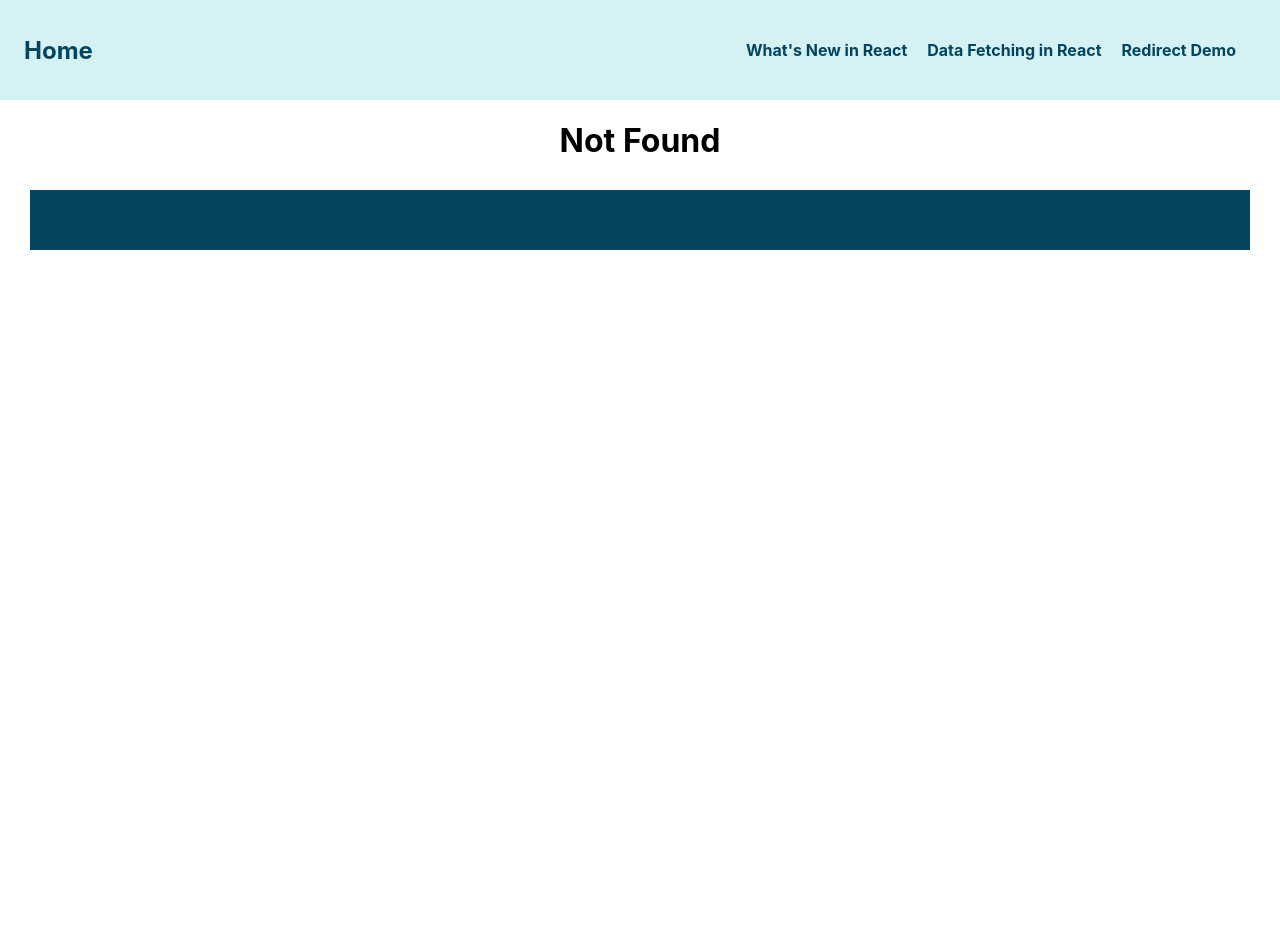
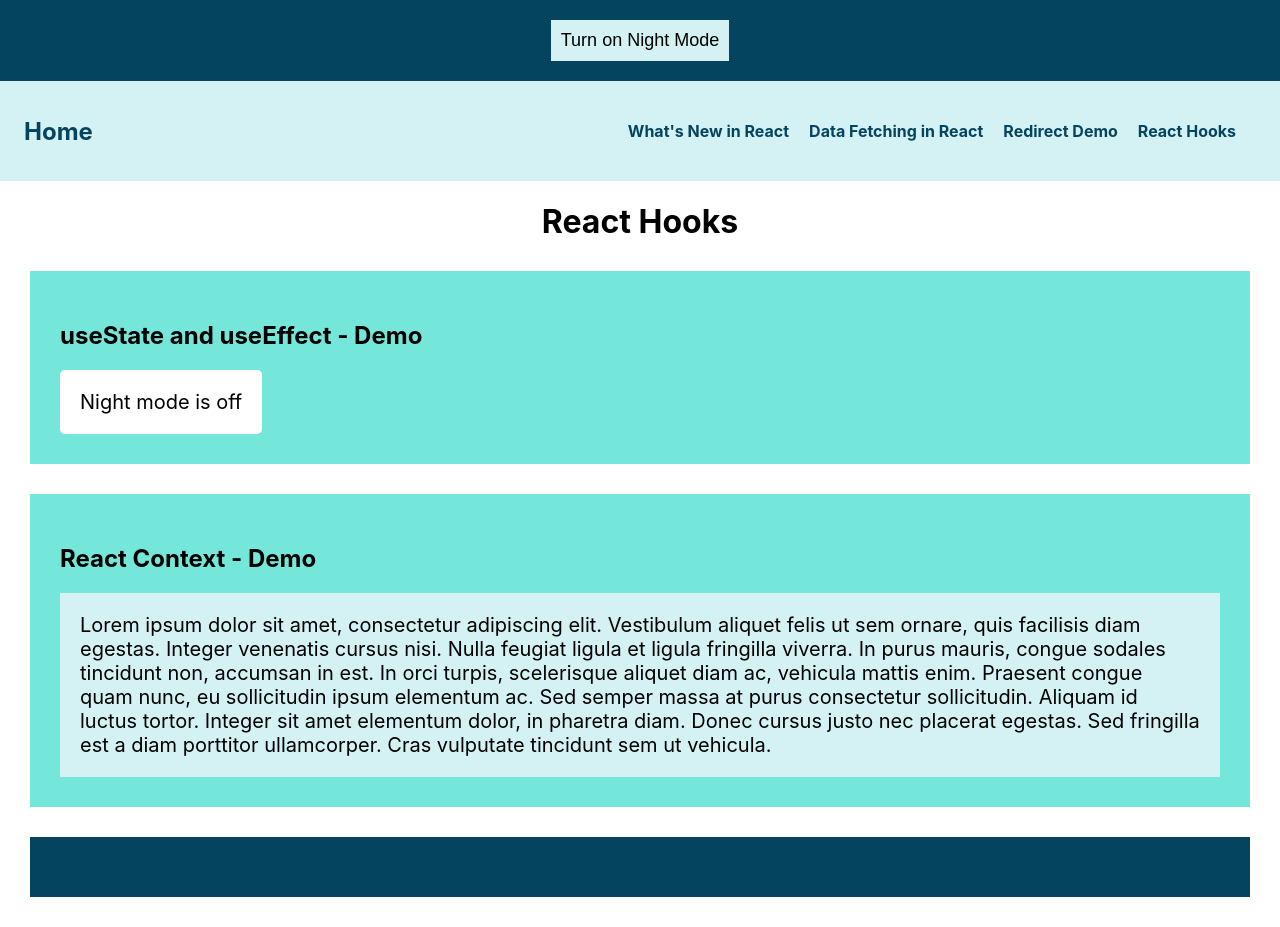
Before and after one commit to ct-aa/dotTheory---React, a React (Vite) app: page /react-hooks in a window 1280 px wide. Before the commit this address had no page. Before the commit the page ends 800 px from the top, so only its background shows below. Built offline with nearby package versions, Linux system fonts and the light colour scheme.

Commit message:
RCT-286: React Hooks

```diff
--- /dev/null
+++ b/src/App.css
@@ -0,0 +1,14 @@
+.night-mode-button-container {
+  background-color: #05445e;
+  padding: 20px;
+  display: flex;
+  justify-content: center;
+  align-items: center;
+}
+
+.night-mode-button {
+  background-color: #d4f1f4;
+  border: none;
+  padding: 10px;
+  font-size: 18px;
+}
--- a/src/App.jsx
+++ b/src/App.jsx
@@ -10,11 +10,31 @@ import Navbar from "./components/Navbar/Navbar";
 import Home from "./components/Home/Home";
 import UserDetails from "./components/DataFetchingInReact/subComponents/UserDetails";
 import NotFound from "./components/NotFound/NotFound";
+import { useState, createContext } from "react";
+import ReactHooks from "./components/ReactHooks/ReactHooks";
+import "./App.css";
+
+export const NightModeContext = createContext();
 
 const App = () => {
+  const [isNightMode, setIsNightMode] = useState(false);
+  const nightModeButtonLabel = isNightMode
+    ? "Turn off Night Mode"
+    : "Turn on Night Mode";
+
+  const toggleIsNightMode = () => {
+    setIsNightMode(!isNightMode);
+  };
+
   return (
+    <NightModeContext.Provider value={isNightMode}>
       <Router>
         <div className="App">
+          <div className="night-mode-button-container">
+            <button className="night-mode-button" onClick={toggleIsNightMode}>
+              {nightModeButtonLabel}
+            </button>
+          </div>
           <Navbar />
           <div>
             <Routes>
@@ -30,6 +50,7 @@ const App = () => {
               />
               {/* Navigate(Redirect) Route - Demo */}
               <Route path="/redirect-demo" element={<Navigate to="/" />} />
+              <Route path="/react-hooks" element={<ReactHooks />} />
               {/* Dynamic Routes - Demo */}
               <Route path="/user/:name" element={<UserDetails />} />
               {/* Catch All Route - Demo */}
@@ -38,6 +59,7 @@ const App = () => {
           </div>
         </div>
       </Router>
+    </NightModeContext.Provider>
   );
 };
 
--- a/src/components/Navbar/Navbar.jsx
+++ b/src/components/Navbar/Navbar.jsx
@@ -20,6 +20,9 @@ const Navbar = () => {
         <li>
           <Link to="/redirect-demo">Redirect Demo</Link>
         </li>
+        <li>
+          <Link to="/react-hooks">React Hooks</Link>
+        </li>
       </ul>
     </nav>
   );
--- /dev/null
+++ b/src/components/ReactHooks/ReactHooks.css
@@ -0,0 +1,21 @@
+.container {
+  background-color: #d4f1f4;
+  padding: 20px;
+  font-size: 20px;
+}
+
+.container-night-mode {
+  background-color: #05445e;
+  color: #fff;
+  padding: 20px;
+  font-size: 20px;
+  border-radius: 5px;
+}
+
+.night-mode-status {
+  padding: 20px;
+  font-size: 20px;
+  background-color: #fff;
+  width: max-content;
+  border-radius: 5px;
+}
--- /dev/null
+++ b/src/components/ReactHooks/ReactHooks.jsx
@@ -0,0 +1,35 @@
+import { useContext, useEffect, useState } from "react";
+import { NightModeContext } from "../../App";
+import sampleText from "../constants/SampleText";
+import "./ReactHooks.css";
+
+const ReactHooks = () => {
+  const [nightModeStatus, setNightModeStatus] = useState("");
+
+  const isNightMode = useContext(NightModeContext);
+  const containerClass = isNightMode ? "container-night-mode" : "container";
+
+  useEffect(() => {
+    if (!isNightMode) {
+      setNightModeStatus("Night mode is off");
+    } else {
+      setNightModeStatus("Night mode is on");
+    }
+  }, [isNightMode]);
+
+  return (
+    <div>
+      <h1 className="headline">React Hooks</h1>
+      <div className="demo-block">
+        <h2>useState and useEffect - Demo</h2>
+        <div className="night-mode-status">{nightModeStatus}</div>
+      </div>
+      <div className="demo-block">
+        <h2>React Context - Demo</h2>
+        <div className={containerClass}> {sampleText}</div>
+      </div>
+    </div>
+  );
+};
+
+export default ReactHooks;
--- /dev/null
+++ b/src/components/constants/SampleText.js
@@ -0,0 +1,12 @@
+const sampleText = `Lorem ipsum dolor sit amet, consectetur adipiscing elit. Vestibulum
+  aliquet felis ut sem ornare, quis facilisis diam egestas. Integer
+  venenatis cursus nisi. Nulla feugiat ligula et ligula fringilla viverra.
+  In purus mauris, congue sodales tincidunt non, accumsan in est. In orci
+  turpis, scelerisque aliquet diam ac, vehicula mattis enim. Praesent
+  congue quam nunc, eu sollicitudin ipsum elementum ac. Sed semper massa
+  at purus consectetur sollicitudin. Aliquam id luctus tortor. Integer sit
+  amet elementum dolor, in pharetra diam. Donec cursus justo nec placerat
+  egestas. Sed fringilla est a diam porttitor ullamcorper. Cras vulputate
+  tincidunt sem ut vehicula.`;
+
+export default sampleText;
```
Lines whose indentation alone changed are shown as unchanged.
